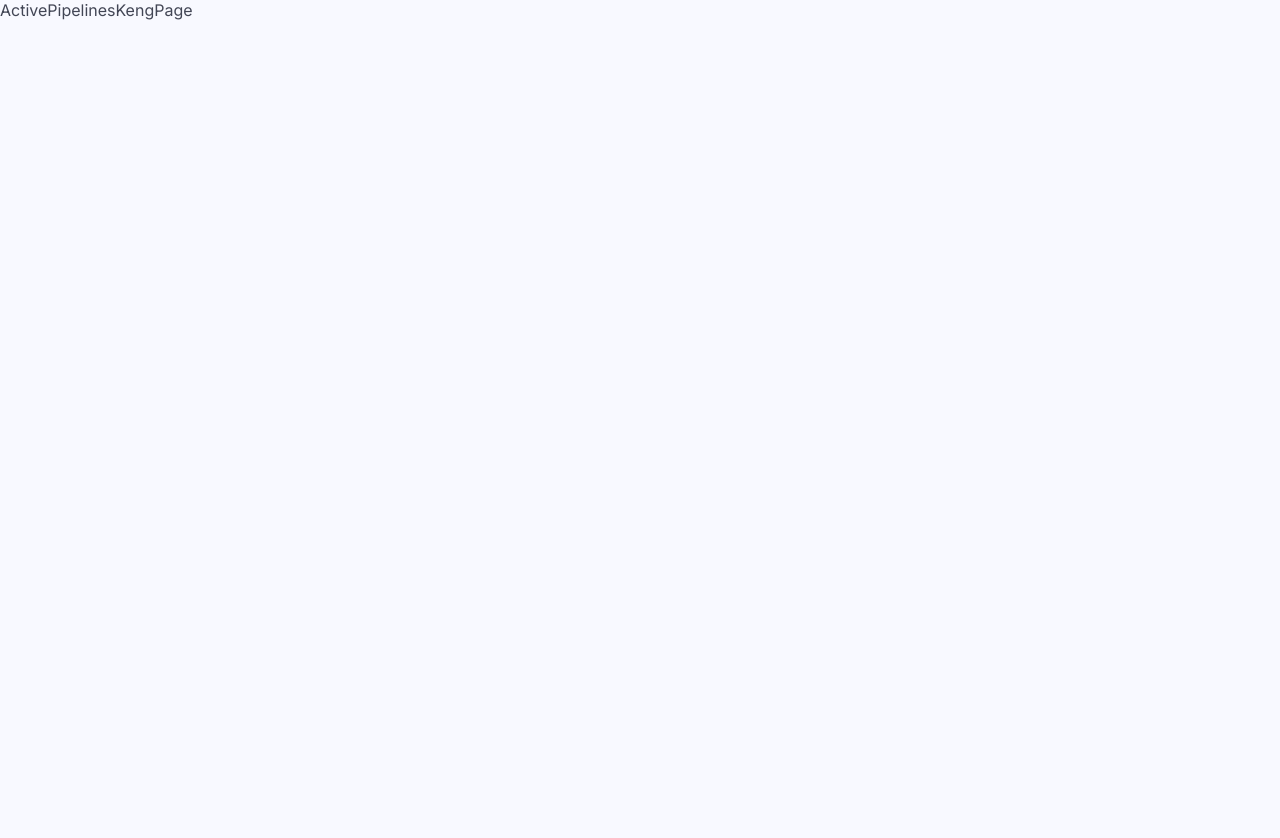
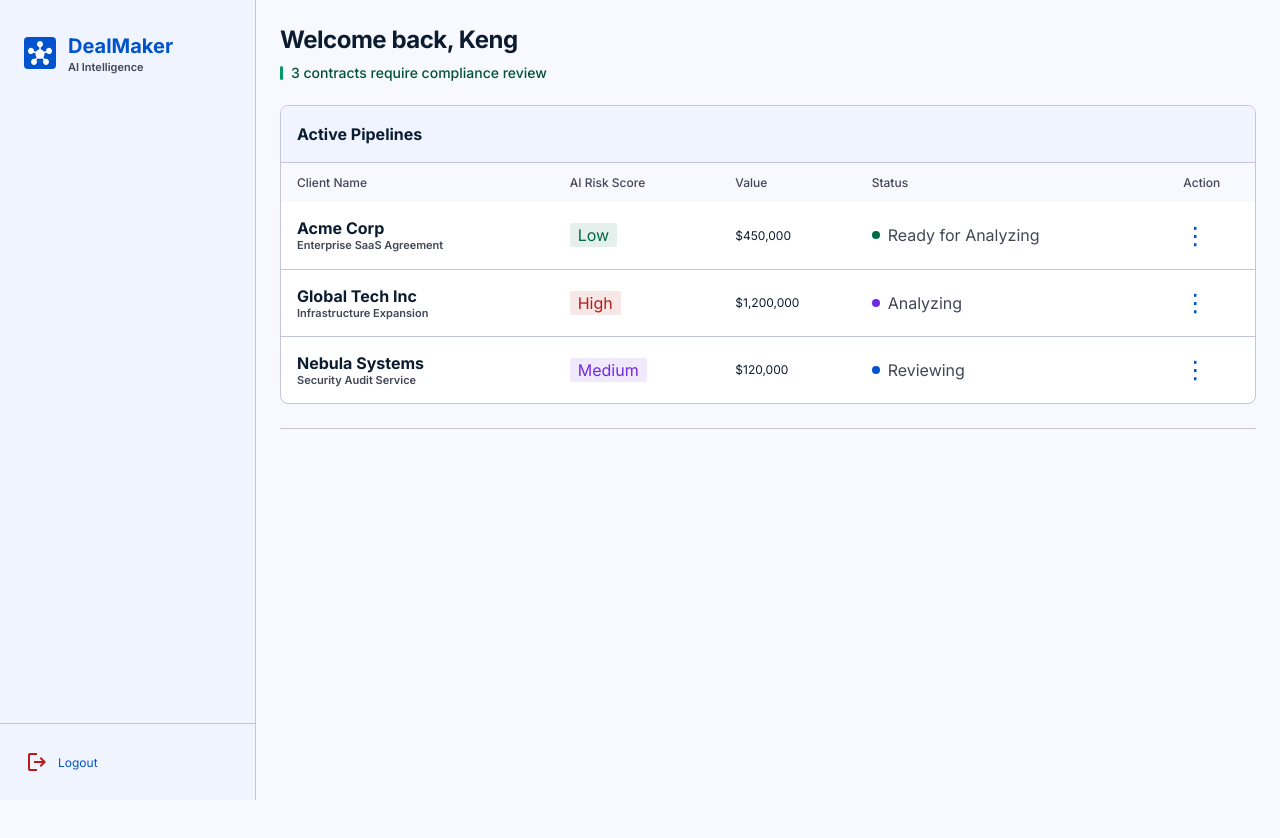
Before and after one commit to codekeng00/bbq-durian, a React (Vite) app in the folder web/: page /active-pipelines-keng in a window 1280 px wide. Shown: the top 838 px of the page. Before the commit the page ends 800 px from the top, so only its background shows below. Built offline with nearby package versions, Linux system fonts and the light colour scheme.

Commit message:
Convert Keng active pipelines page to React

```diff
--- a/web/src/pages/ActivePipelinesKengPage.tsx
+++ b/web/src/pages/ActivePipelinesKengPage.tsx
@@ -1,3 +1,80 @@
+import AppSidebar from "../components/AppSidebar";
+
 export default function ActivePipelinesKengPage() {
-  return <div>ActivePipelinesKengPage</div>;
+  return (
+    <>
+      <AppSidebar brandTo="/active-pipelines-keng" />
+      <main className="app-main pipeline-main">
+        <header className="pipeline-heading">
+          <h1>Welcome back, Keng</h1>
+          <p className="review-notice">3 contracts require compliance review</p>
+        </header>
+        <section className="pipeline-card">
+          <h2>Active Pipelines</h2>
+          <table className="pipeline-table">
+            <thead>
+              <tr>
+                <th style={{ width: "28%" }}>Client Name</th>
+                <th style={{ width: "17%" }}>AI Risk Score</th>
+                <th style={{ width: "14%" }}>Value</th>
+                <th>Status</th>
+                <th style={{ width: "9%" }}>Action</th>
+              </tr>
+            </thead>
+            <tbody>
+              <tr>
+                <td>
+                  <strong>Acme Corp</strong>
+                  <small>Enterprise SaaS Agreement</small>
+                </td>
+                <td>
+                  <span className="risk low">Low</span>
+                </td>
+                <td>$450,000</td>
+                <td>
+                  <span className="status ready">Ready for Analyzing</span>
+                </td>
+                <td>
+                  <span className="more">⋮</span>
+                </td>
+              </tr>
+              <tr>
+                <td>
+                  <strong>Global Tech Inc</strong>
+                  <small>Infrastructure Expansion</small>
+                </td>
+                <td>
+                  <span className="risk high">High</span>
+                </td>
+                <td>$1,200,000</td>
+                <td>
+                  <span className="status analysis">Analyzing</span>
+                </td>
+                <td>
+                  <span className="more">⋮</span>
+                </td>
+              </tr>
+              <tr>
+                <td>
+                  <strong>Nebula Systems</strong>
+                  <small>Security Audit Service</small>
+                </td>
+                <td>
+                  <span className="risk medium">Medium</span>
+                </td>
+                <td>$120,000</td>
+                <td>
+                  <span className="status">Reviewing</span>
+                </td>
+                <td>
+                  <span className="more">⋮</span>
+                </td>
+              </tr>
+            </tbody>
+          </table>
+        </section>
+        <div className="pipeline-rule"></div>
+      </main>
+    </>
+  );
 }
```
